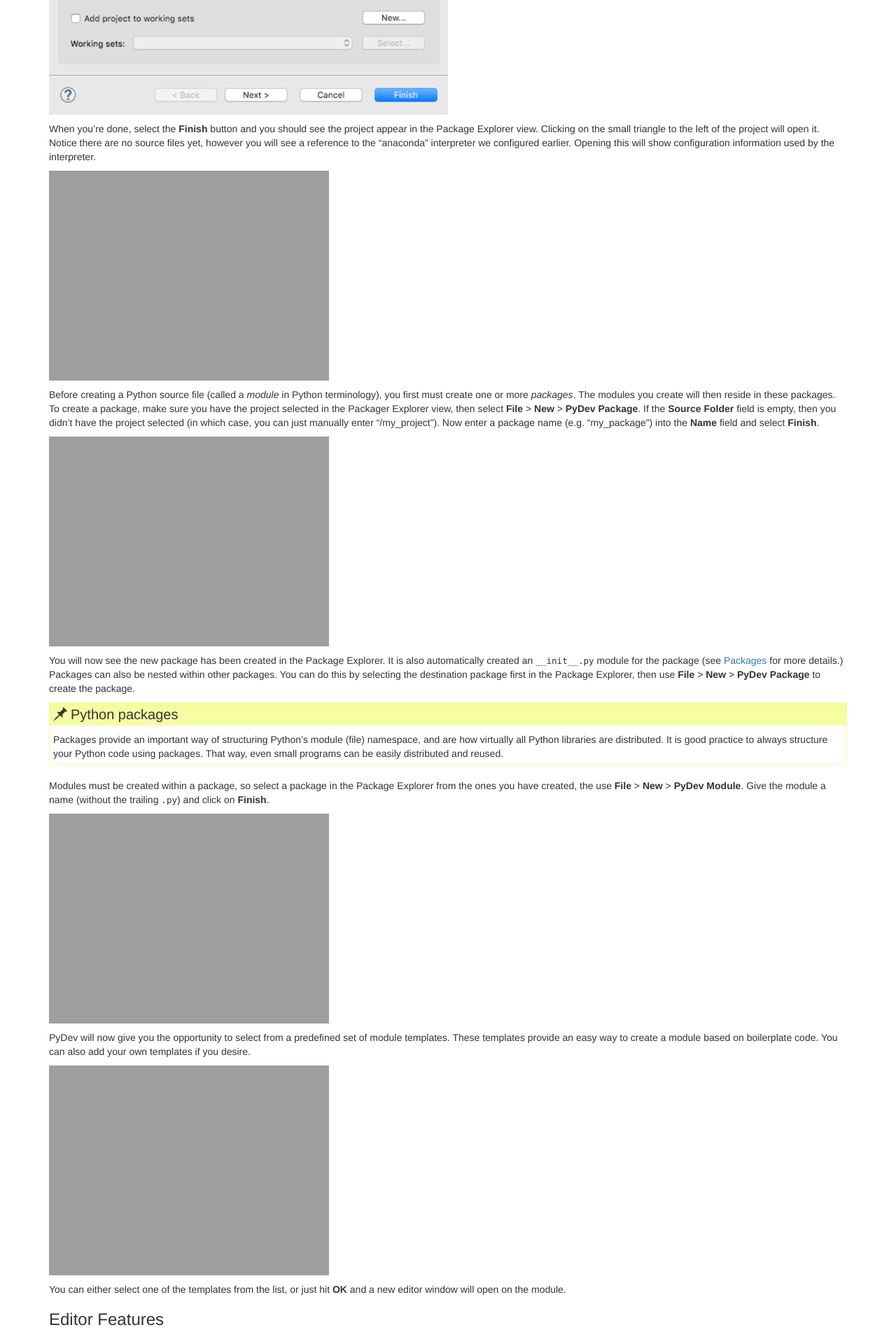
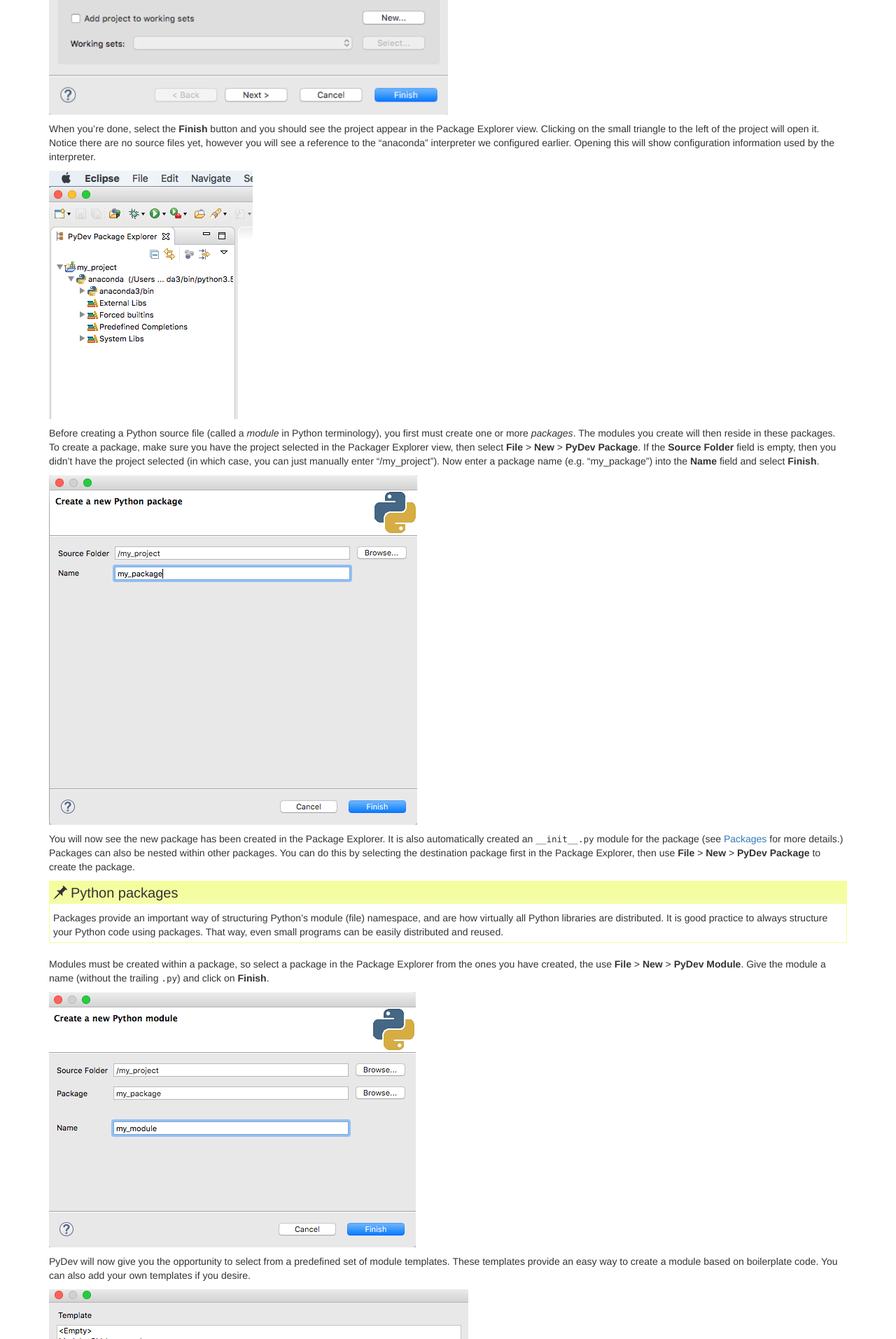
Before and after one commit to ornl-ssd/python-dev-env, a Jekyll site: the page built from _episodes/03-pydev.md, in a window 1280 px wide. Shown: the part 4070-5984 px from the top of the page at 70% size. Built offline with Jekyll 4.4.1, drawn with Linux system fonts in a browser that asks for light colours.

Commit message:
Fix image urls
Signed-off-by: Watson, Gregory <g.watson@computer.org>

```diff
--- a/_episodes/03-pydev.md
+++ b/_episodes/03-pydev.md
@@ -90,7 +90,7 @@ Clicking on the small triangle to the left of the project will open it. Notice t
 you will see a reference to the "anaconda" interpreter we configured earlier. Opening this will show configuration
 information used by the interpreter.
 
-<img src="{{ site.github.url }}/fig/03-pydev-first.png/">
+<img src="{{ site.github.url }}/fig/03-pydev-first.png">
 
 Before creating a Python source file (called a *module* in Python terminology), you first must create
 one or more *packages*. The modules you create will then reside in these packages. To create a package,
@@ -98,7 +98,7 @@ make sure you have the project selected in the Packager Explorer view, then sele
 If the **Source Folder** field is empty, then you didn't have the project selected (in which case, you can just
 manually enter "/my_project"). Now enter a package name (e.g. "my_package") into the **Name** field and select **Finish**.
 
-<img src="{{ site.github.url }}/fig/03-pydev-package.png/">
+<img src="{{ site.github.url }}/fig/03-pydev-package.png">
 
 You will now see the new package has been created in the Package Explorer. It is also automatically created
 an `__init__.py` module for the package (see [Packages](https://docs.python.org/3/tutorial/modules.html#packages)
@@ -115,12 +115,12 @@ Package Explorer, then use **File** > **New** > **PyDev Package** to create the
 Modules must be created within a package, so select a package in the Package Explorer from the ones you have created,
 the use **File** > **New** > **PyDev Module**. Give the module a name (without the trailing `.py`) and click on **Finish**.
 
-<img src="{{ site.github.url }}/fig/03-pydev-module.png/">
+<img src="{{ site.github.url }}/fig/03-pydev-module.png">
 
 PyDev will now give you the opportunity to select from a predefined set of module templates. These templates provide an
 easy way to create a module based on boilerplate code. You can also add your own templates if you desire.
 
-<img src="{{ site.github.url }}/fig/03-pydev-template.png/">
+<img src="{{ site.github.url }}/fig/03-pydev-template.png">
 
 You can either select one of the templates from the list, or just hit **OK** and a new editor window will open on the module.
 
```
